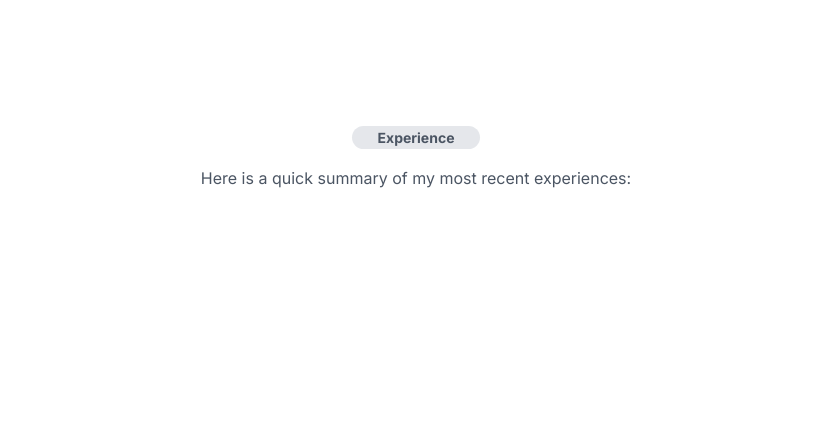
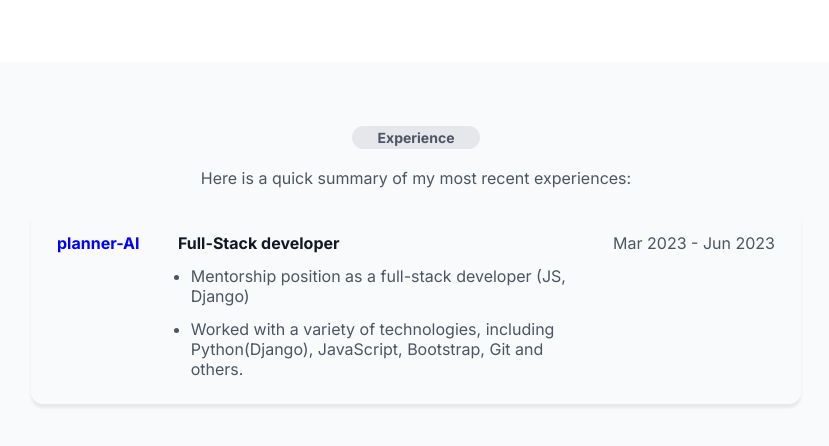
Before and after one commit to Skanetdima/portfolio, a React (Create React App) app in the folder frontend/: page / in a window 1280 px wide. Shown: the part 1732-2178 px from the top of the page, without its empty margins (224-1053 px from the left). Before the commit the page ends 1984 px from the top, so only its background shows below. Built offline with nearby package versions, Linux system fonts and the light colour scheme.

Commit message:
fourth container completed

```diff
--- a/frontend/src/App.js
+++ b/frontend/src/App.js
@@ -12,7 +12,6 @@ export default function App() {
         <FirstContainer />
         <SecondContainer />
         <ThirdContainer />
-
         <FourthContainer />
       </main>
     </>
--- a/frontend/src/assets/styles/index.css
+++ b/frontend/src/assets/styles/index.css
@@ -75,7 +75,7 @@ header ul li:nth-child(4) {
 }
 .firstContainer .firstTextContainer span {
   display: grid;
-  grid-template-columns: 2vw 14vw;
+  grid-template-columns: 2vw 18vw;
   grid-template-rows: repeat(2, auto);
   justify-items: center;
   align-items: center;
@@ -84,7 +84,7 @@ header ul li:nth-child(4) {
   color: #4b5563;
 }
 .firstContainer .firstTextContainer span p {
-  width: 14vw;
+  width: 18vw;
 }
 .firstContainer .firstTextContainer .firstSocialmediaContainer {
   padding-block: 2vw;
@@ -201,16 +201,50 @@ header ul li:nth-child(4) {
 .thirdContainer ul li img {
   height: 64px;
   border-radius: 5px;
+  cursor: pointer;
+  transition: 0.5s ease;
+}
+.thirdContainer ul li img:hover {
+  transform: scale(1.1);
 }
 
-.fifthContainer {
+.fourthContainer {
+  background-color: #f9fafb;
+}
+.fourthContainer ul {
+  list-style-type: none;
+}
+.fourthContainer ul .fourthExperienceItem {
+  display: grid;
+  grid-template-columns: repeat(3, auto);
+  padding: 2vw;
+  gap: 3vw;
+  border-radius: 12px;
+  box-shadow: 0 4px 3px rgba(0, 0, 0, 0.07);
+}
+.fourthContainer ul .fourthExperienceItem .fourthTextContainer {
   display: flex;
-  align-items: center;
-  gap: 1.5vw;
-  padding: 5vw;
   flex-direction: column;
+  gap: 1vw;
 }
+.fourthContainer ul .fourthExperienceItem .fourthTextContainer h4 {
+  color: #111827;
+}
+.fourthContainer ul .fourthExperienceItem .fourthTextContainer ul {
+  display: flex;
+  flex-direction: column;
+  gap: 1vw;
+}
+.fourthContainer ul .fourthExperienceItem .fourthTextContainer ul li {
+  max-width: 30vw;
+  margin-left: 1vw;
+}
+.fourthContainer ul .fourthExperienceItem ul {
+  list-style-type: disc;
+}
+
 .fifthContainer p {
+  font-size: 20px;
   color: #4b5563;
 }
 .fifthContainer ul li {
--- a/frontend/src/assets/styles/index.scss
+++ b/frontend/src/assets/styles/index.scss
@@ -15,6 +15,8 @@ $Grey900: #111827;
 $Body2: 16px;
 $Body3: 14px;
 $Heading3: 30px;
+$Subtitle: 20px;
+
 // Global styles for containers
 .forContainers {
   color: $Grey600;
@@ -90,7 +92,7 @@ header {
     }
     span {
       display: grid;
-      grid-template-columns: 2vw 14vw;
+      grid-template-columns: 2vw 18vw;
       grid-template-rows: repeat(2, auto);
       justify-items: center;
       align-items: center;
@@ -98,7 +100,7 @@ header {
       font-size: $Body2;
       color: $Grey600;
       p {
-        width: 14vw;
+        width: 18vw;
       }
     }
     .firstSocialmediaContainer {
@@ -106,8 +108,6 @@ header {
       display: flex;
       gap: 0.1vw;
       justify-items: center;
-      a {
-      }
     }
   }
   .firstImageContainer {
@@ -217,22 +217,58 @@ header {
       img {
         height: 64px;
         border-radius: 5px;
+        cursor: pointer;
+        transition: 0.5s ease;
+      }
+      img:hover {
+        transform: scale(1.1);
       }
       display: flex;
       align-items: center;
       flex-direction: column;
     }
   }
+  // fourthContainer
 }
-// fourthContainer
+.fourthContainer {
+  background-color: $Grey50;
+  ul {
+    list-style-type: none;
+    .fourthExperienceItem {
+      .fourthTextContainer {
+        display: flex;
+        flex-direction: column;
+        gap: 1vw;
+        h4 {
+          color: $Grey900;
+        }
+        ul {
+          display: flex;
+          flex-direction: column;
+          gap: 1vw;
+          li {
+            max-width: 30vw;
+            margin-left: 1vw;
+          }
+        }
+      }
+      display: grid;
+      grid-template-columns: repeat(3, auto);
+      padding: 2vw;
+      gap: 3vw;
+      border-radius: 12px;
+      box-shadow: 0 4px 3px rgb(0 0 0 / 0.07);
+      ul {
+        list-style-type: disc;
+      }
+    }
+  }
+}
 
+// fifthContainer
 .fifthContainer {
-  display: flex;
-  align-items: center;
-  gap: 1.5vw;
-  padding: 5vw;
-  flex-direction: column;
   p {
+    font-size: $Subtitle;
     color: $Grey600;
   }
   ul {
--- /dev/null
+++ b/frontend/src/sections/data/fourthContainer.js
@@ -0,0 +1,18 @@
+export const items = [
+  {
+    id: 0,
+    h4: "Full-Stack developer",
+    p: "Mar 2023 - Jun 2023",
+  },
+];
+
+export const items1 = [
+  {
+    id: 0,
+    text: "Mentorship position as a full-stack developer (JS, Django)",
+  },
+  {
+    id: 1,
+    text: "Worked with a variety of technologies, including Python(Django), JavaScript, Bootstrap, Git and others.",
+  },
+];
--- a/frontend/src/sections/fourthContainer.js
+++ b/frontend/src/sections/fourthContainer.js
@@ -1,8 +1,26 @@
+import { items, items1 } from "./data/fourthContainer";
+
 export const FourthContainer = () => {
+  const ulInDivItems = items1.map((obj) => {
+    return <li key={obj.id}>{obj.text}</li>;
+  });
+  const divItems = items.map((obj) => {
+    return (
+      <li key={obj.id} className="fourthExperienceItem">
+        <h4 style={{ color: "blue" }}>planner-AI</h4>
+        <div className="fourthTextContainer">
+          <h4>{obj.h4}</h4>
+          <ul>{ulInDivItems}</ul>
+        </div>
+        <p className="fourthDateContainer">{obj.p}</p>
+      </li>
+    );
+  });
   return (
     <div className="fourthContainer forContainers">
       <h4 className="AboutMe">Experience</h4>
       <p>Here is a quick summary of my most recent experiences:</p>
+      <ul>{divItems}</ul>
     </div>
   );
 };
--- a/frontend/src/sections/partials/Header.js
+++ b/frontend/src/sections/partials/Header.js
@@ -2,7 +2,7 @@ import icon from "../../assets/images/Icon.svg";
 export const Header = () => {
   return (
     <header>
-      <div className="headerLogoContainer">DB</div>
+      <div className="headerLogoContainer">{`{DB}`}</div>
       <nav>
         <ul>
           <li>
```
Also changed, not shown: frontend/src/assets/images/logo-upwork.png (added), 1 other file (tests, documents, lock files or other folders).
